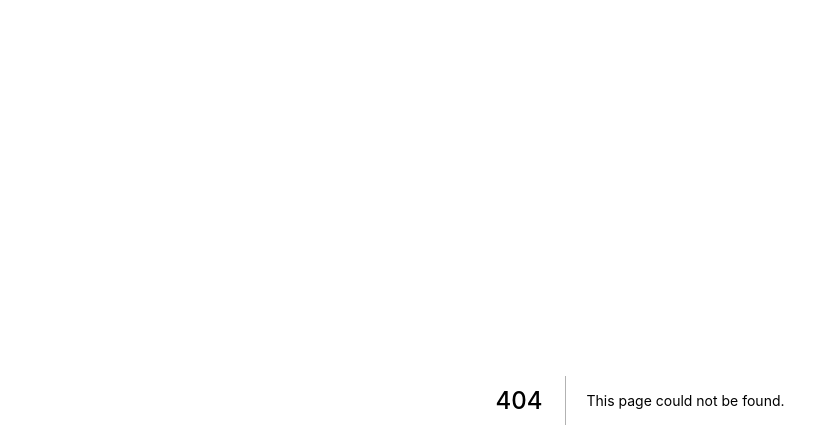
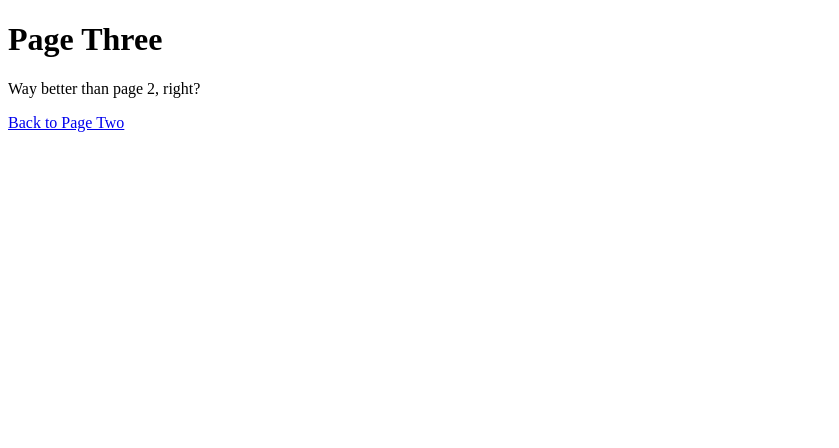
Before and after one commit to pcraig3/az-next, a Next.js app: page /three in a window 1280 px wide. Before the commit this address had no page. Shown: the top 448 px of the page, without its empty margins (0-839 px from the left). Built offline with nearby package versions, Linux system fonts and the light colour scheme.

Commit message:
Add page 3 and add a test for page 3

```diff
--- /dev/null
+++ b/pages/three.js
@@ -0,0 +1,13 @@
+import Link from 'next/link'
+
+const Three = () => (
+  <div>
+    <h1>Page Three</h1>
+    <p>Way better than page 2, right?</p>
+    <Link href="/two">
+      <a>Back to Page Two</a>
+    </Link>
+  </div>
+)
+
+export default Three
--- a/pages/two.js
+++ b/pages/two.js
@@ -7,6 +7,11 @@ const Two = () => (
     <Link href="/">
       <a>Back to Page One</a>
     </Link>
+    <br />
+    <br />
+    <Link href="/three">
+      <a>Actually, I want to see Page Three</a>
+    </Link>
   </div>
 )
 
```
Also changed, not shown: 1 other file (tests, documents, lock files or other folders).
